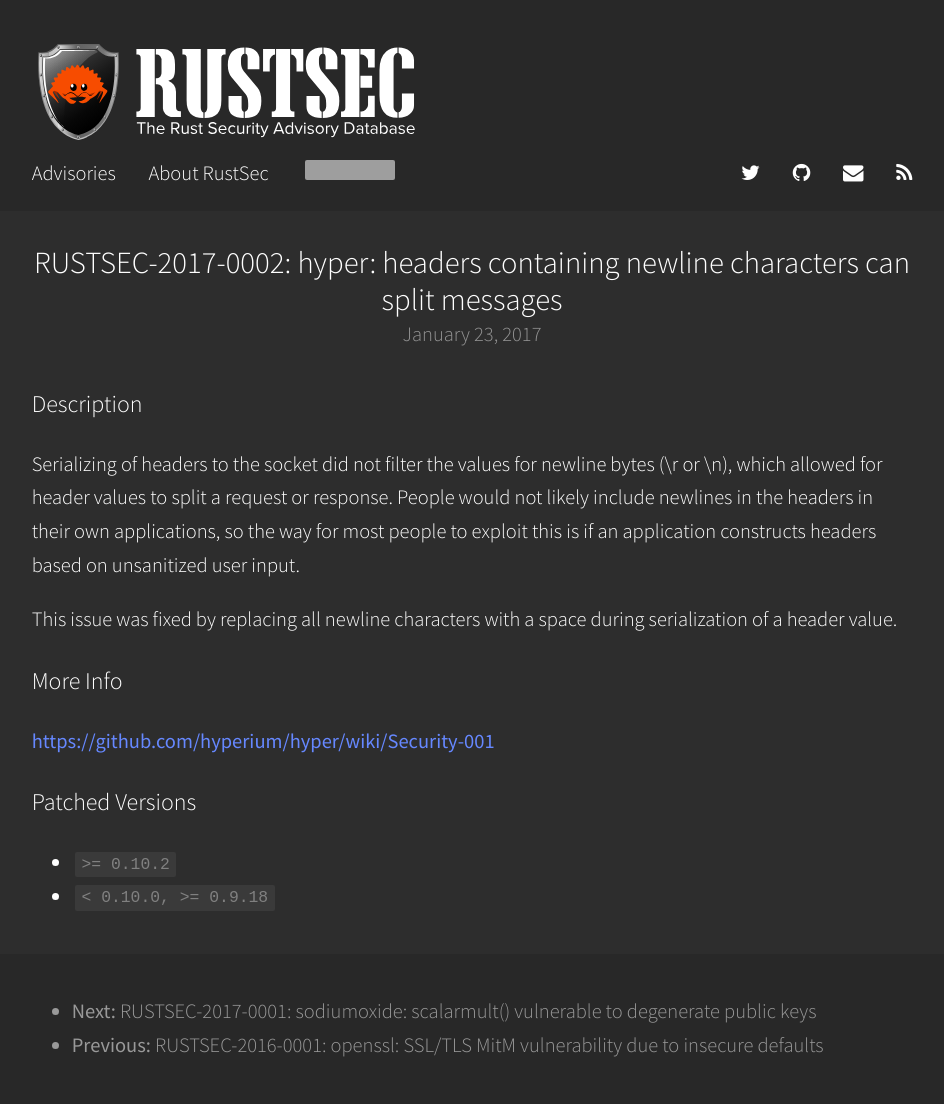
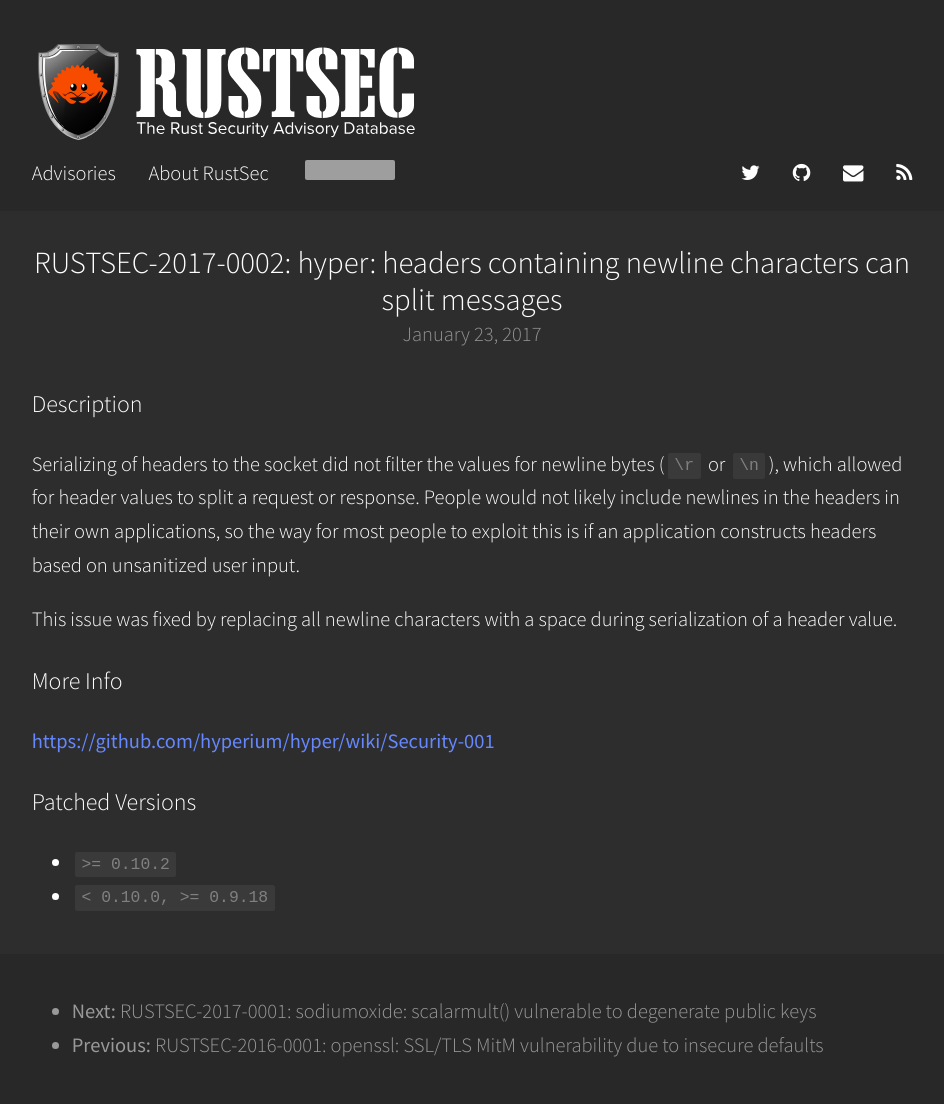
Before and after one commit to notriddle/rustsec.github.io, a Jekyll site: the page built from _posts/2017-01-23-RUSTSEC-2017-0002.md, in a window 1280 px wide. Shown: the whole page, without its empty margins (168-1112 px from the left). Built offline with Jekyll 4.4.1, drawn with Linux system fonts in a browser that asks for light colours; grey boxes are pictures that could not be loaded.

```diff
--- a/_posts/2017-01-23-RUSTSEC-2017-0002.md
+++ b/_posts/2017-01-23-RUSTSEC-2017-0002.md
@@ -8,7 +8,7 @@ permalink:   /advisories/RUSTSEC-2017-0002:output_ext
 
 ### Description
 
-Serializing of headers to the socket did not filter the values for newline bytes (\r or \n),
+Serializing of headers to the socket did not filter the values for newline bytes (`\r` or `\n`),
 which allowed for header values to split a request or response. People would not likely include
 newlines in the headers in their own applications, so the way for most people to exploit this
 is if an application constructs headers based on unsanitized user input.
```
